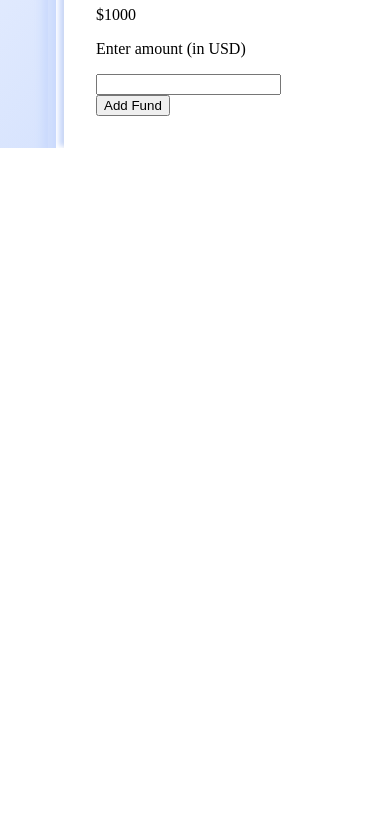
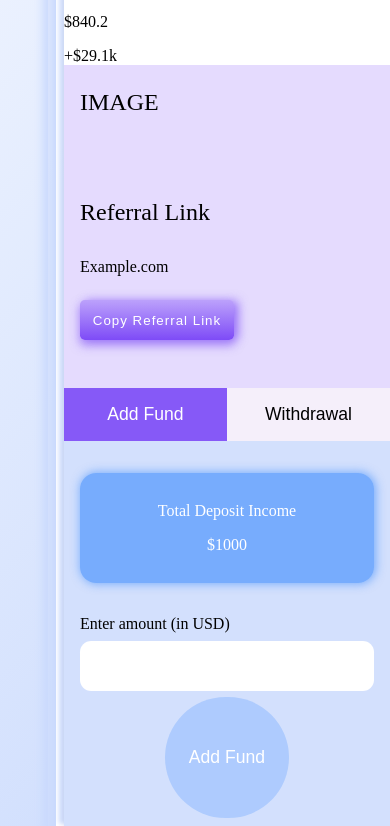
Before and after one commit to Suhail-007/Slack, a plain HTML site: page index.html in a window 390 px wide. Shown: the part 727-1553 px from the top of the page. Before the commit the page ends 875 px from the top, so only its background shows below. Drawn offline with nearby package versions, Linux system fonts and the light colour scheme.

Commit message:
homepage 80% finished

```diff
--- a/index.html
+++ b/index.html
@@ -21,7 +21,7 @@
         <div class="website_logo">
           <img src="images/logo.jpg" alt="">
         </div>
-        <p class="website_name">Slack</p>
+        <p class="website_name hidden">Slack</p>
       </div>
 
       <div class=" user_profile_container user_profile_container_desktop hidden">
@@ -91,7 +91,7 @@
 
   <main>
     <section class=" hidden">
-       <!-----this section main class----account_info-->
+      <!-----this section main class----account_info-->
       <div class="total_cont acc_div">
         <div>
           <p class="total acc_total">Total</p>
@@ -124,7 +124,30 @@
     <section class="canvas">
       <!-----MID PORTION----->
 
+     <div class="roi_income">
+       <p>Roi income</p>
+       <canvas id="roi"></canvas>
+     </div>
+
+
       <canvas width="300px" height="300px" id="myC"></canvas>
+
+      <div class="statistics_boxes">
+        <div class="roi_income">
+          <div class="icon_heading">
+            <!------ICON HERE--->
+
+            <p>Roi Income</p>
+          </div>
+
+          <div class="dollar_percentage">
+            <p class="dollar">$840.2</p>
+            <span class="percentage">
+              +$29.1k
+            </span>
+          </div>
+        </div>
+      </div>
     </section>
 
 
@@ -137,11 +160,16 @@
 
         <h4>Referral Link</h4>
         <a href="#" class="ref_link">Example.com</a>
-        <button>Copy Referral Link</button>
+        <button>
+          <!-----ICON HERE----->
+          <span>
+            Copy Referral Link
+          </span>
+        </button>
       </div>
-      <div class="add_withdraw_money">
-        <div class="btns">
-          <button class="addFund">Add Fund</button>
+      <div class="add_withdraw_container">
+        <div class="btns_container">
+          <button class="addFund active">Add Fund</button>
           <button class="withdrawal">Withdrawal</button>
         </div>
         <div class="deposit_income">
@@ -150,9 +178,12 @@
         </div>
 
         <div class="input_cont">
-          <p>Enter amount (in USD)</p>
-          <input type="text">
-          <button>Add Fund</button>
+          <label for="amount">Enter amount (in USD)</label>
+
+          <div>
+            <input id="amount" type="text">
+            <button>Add Fund</button>
+          </div>
         </div>
       </div>
     </section>
--- a/style/style.css
+++ b/style/style.css
@@ -8,12 +8,17 @@
   --cyan: 11, 193, 234;
   --second-layer-left: -5%;
   --second-layer-top: 1%;
+  --total-income-div: 215, 98%, 55%
 }
 
 *,
 *::before,
 *::after {
   box-sizing: border-box;
+}
+
+html {
+  font-size: clamp(1rem, 3vw, 2.2rem);
 }
 
 .hidden {
@@ -31,7 +36,14 @@ body {
 }
 
 header {
+  position:sticky;
+  top:0;
   padding: 0.5rem;
+  z-index: 2;
+  background: rgba(255, 255, 255, 0.9);
+  -webkit-box-shadow: 1px 0px 5px 0px rgba(var(--shadow), 1);
+  -moz-box-shadow: 1px 0px 5px 0px rgba(var(--shadow), 1);
+  box-shadow: 1px 0px 5px 0px rgba(var(--shadow), 1);
 }
 
 header,
@@ -44,7 +56,13 @@ header>.header {
 header .website_logo_container {
   display: flex;
   align-items: center;
-  gap: 0 1rem;
+  gap: 0 0.5rem;
+  font-size: 1.3rem;
+  font-family: cursive;
+}
+
+.website_name {
+  text-shadow: 5px 5px 10px #000;
 }
 
 .website_logo_container .website_logo>img {
@@ -136,7 +154,7 @@ main {
   border-radius: 3rem 0 0 0;
   margin-top: 2rem;
   margin-left: 4rem;
-  padding: 2rem;
+  padding-top: 2rem;
   box-shadow: 0px 1px 10px 0px #fff;
   background-color: #fff;
   box-shadow: 1px 0px 5px 0px rgba(var(--shadow), 0.5);
@@ -225,15 +243,115 @@ main::after {
   display: flex;
   flex-direction: column;
   align-items: flex-start;
-  font-size: clamp(1.5rem, 3vw, 2.5rem);
+  font-size: clamp(1.5rem, 3vw, 2.2rem);
+  background: rgba(var(--purple), 0.2);
+  padding: 0 1rem 1.5rem 1rem;
 }
 
 .referral_container h4 {
-
   font-weight: 400;
 }
 
 .referral_container a {
   text-decoration: none;
+  font-size: 1rem;
+  color: #000;
+}
 
+.referral_container button {
+  border: none;
+  background: none;
+  background-color: rgba(var(--purple), 0.7);
+  margin: 1.5rem 0;
+  padding: 0.8rem;
+  border-radius: 0.3rem;
+  color: #fff;
+  font-weight: 500;
+  letter-spacing: 1px;
+  background: linear-gradient(360deg, rgba(var(--purple), 1.0), rgba(var(--purple), 0.4));
+  -webkit-box-shadow: 5px 0px 10px 0px rgba(var(--purple), 0.5), 0px 5px 10px 1px rgba(var(--purple), 0.5);
+  -moz-box-shadow: 5px 0px 10px 0px rgba(var(--purple), 0.5), 0px 5px 10px 1px rgba(var(--purple), 0.5);
+  box-shadow: 5px 0px 10px 0px rgba(var(--purple), 0.5), 0px 5px 10px 1px rgba(var(--purple), 0.5);
 }
+
+.add_withdraw_container {
+  background: hsla(var(--bg-primary-color), 0.8);
+}
+
+.add_withdraw_container .btns_container {
+  display: grid;
+  grid-template-columns: 1fr 1fr;
+  border-radius: 2rem;
+}
+
+.add_withdraw_container .btns_container button {
+  border: none;
+  background: none;
+  padding: 1rem;
+  background-color: hsla(269, 55%, 96%, 1.0);
+  color: #000;
+  transition: all 200ms ease-in-out;
+  font-weight: 400;
+  letter-spacing: 1;
+  font-size: 1.1rem;
+}
+
+.add_withdraw_container .btns_container button.active {
+  background-color: rgba(var(--purple), 0.9);
+  color: white;
+}
+
+.deposit_income {
+  background-color: hsla(var(--total-income-div), 0.5);
+  border-radius: 1rem;
+  width: 90%;
+  color: #fff;
+  padding: 0.8rem 1rem;
+  text-align: center;
+  margin: 2rem auto;
+  box-shadow: 1px 0px 10px 1px hsla(var(--total-income-div), 0.5);
+}
+
+.deposit_income~div {
+  padding: 0 1rem;
+  font-size: 1rem;
+}
+
+.deposit_income~div>div {
+  display: flex;
+  flex-direction: column;
+  align-items: center;
+  gap: 0.4rem 0;
+  padding: 0.5rem 0;
+}
+
+.deposit_income~div>div>input {
+  border-radius: 0.7rem;
+  border: none;
+  padding: 1rem;
+  width: 100%;
+  font-size: 1rem;
+  transition: all 150ms ease-in;
+}
+
+.deposit_income~div>div>input:focus,
+.deposit_income~div>div>input:hover {
+  outline: 3px solid hsla(var(--bg-primary-color), 1);
+}
+
+.deposit_income~div>div>button {
+  background: none;
+  border: none;
+  background-color: hsla(var(--total-income-div), 0.2);
+  color: #fff;
+  padding: 3.1rem 1.5rem;
+  border-radius: 10rem;
+  font-size: 1.1rem;
+  transition: 200ms ease-in-out;
+}
+
+
+.deposit_income~div>div>button:hover,
+.deposit_income~div>div>button:focus {
+  background-color: hsla(var(--total-income-div), 0.5);
+}
```
